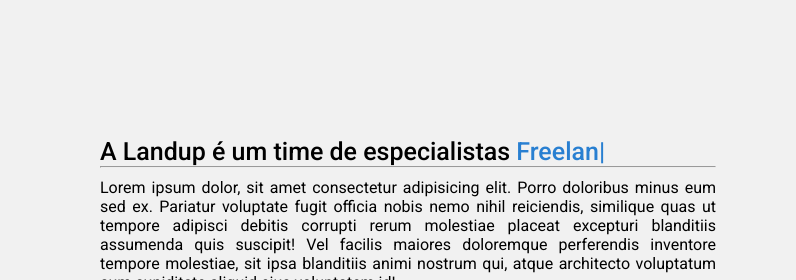
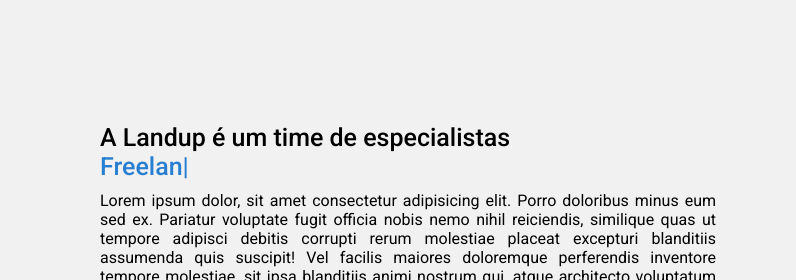
Before and after one commit to ViniTWorks/portfolio-landup, a plain HTML site: page index.html in a window 1280 px wide. Shown: the part 980-1260 px from the top of the page, 484-1280 px from the left. Drawn offline with nearby package versions, Linux system fonts and the light colour scheme.

Commit message:
Pulando o texto para a outra linha, na linha 64

```diff
--- a/index.html
+++ b/index.html
@@ -61,7 +61,7 @@
                     <img src="image/Logo-Imagem-Landup-perfil-sem-fundo.png" alt="">
                 </div>
                 <div class="column right">
-                    <div class="text">A Landup é um time de especialistas <span class="typing-2"></span><hr></div>
+                    <div class="text">A Landup é um time de especialistas <br><span class="typing-2"></span></div>
                     <p>Lorem ipsum dolor, sit amet consectetur adipisicing elit. Porro doloribus minus eum sed ex.
                         Pariatur voluptate fugit officia nobis nemo nihil reiciendis, similique quas ut tempore adipisci
                         debitis corrupti rerum molestiae placeat excepturi blanditiis assumenda quis suscipit! Vel
```
